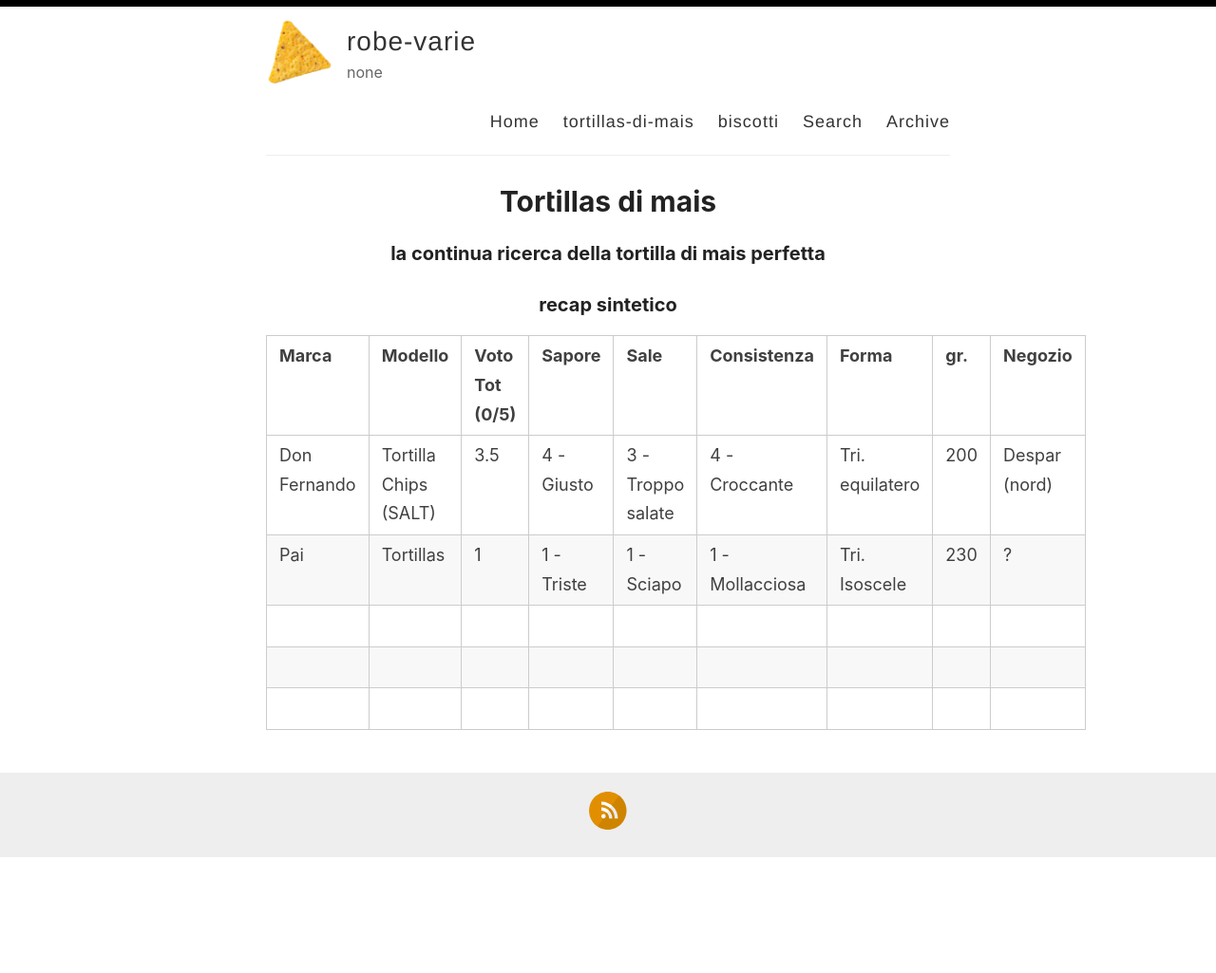
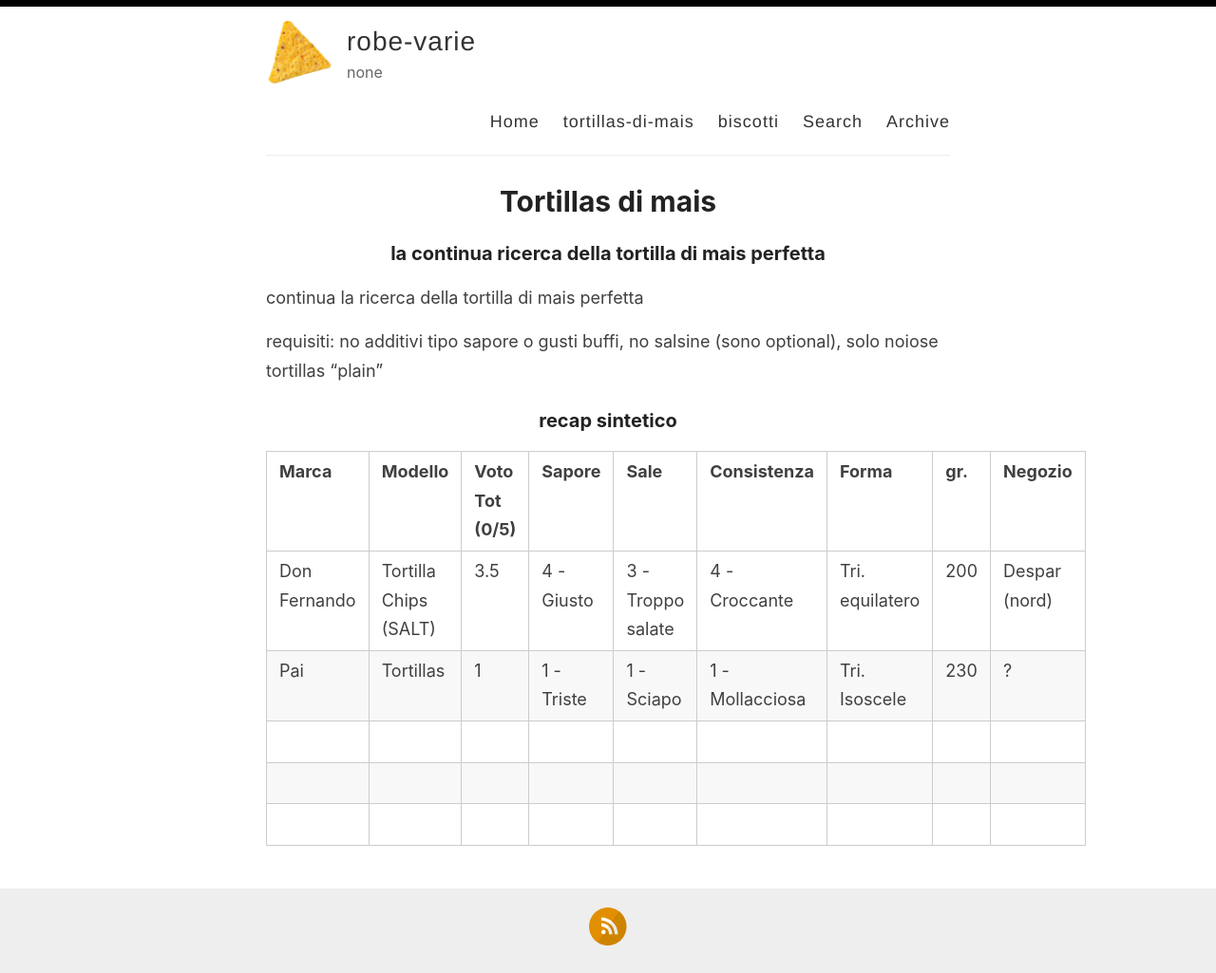
Before and after one commit to robe-varie/robe-varie.github.io, a Jekyll site: the page built from _pages/tortillas-di-mais.md, in a window 1280 px wide. Shown: the whole page at 95% size. Built offline with Jekyll 4.4.1, drawn with Linux system fonts in a browser that asks for light colours; before the commit the page ends 904 px from its top, so only the background shows below that.

Commit message:
Update tortillas-di-mais.md

```diff
--- a/_pages/tortillas-di-mais.md
+++ b/_pages/tortillas-di-mais.md
@@ -6,7 +6,9 @@ permalink: /tortillas-di-mais/
 
 ### la continua ricerca della tortilla di mais perfetta
 
+continua la ricerca della tortilla di mais perfetta
 
+requisiti: no additivi tipo sapore o gusti buffi, no salsine (sono optional), solo noiose tortillas "plain"
 
 ### recap sintetico
 
```
